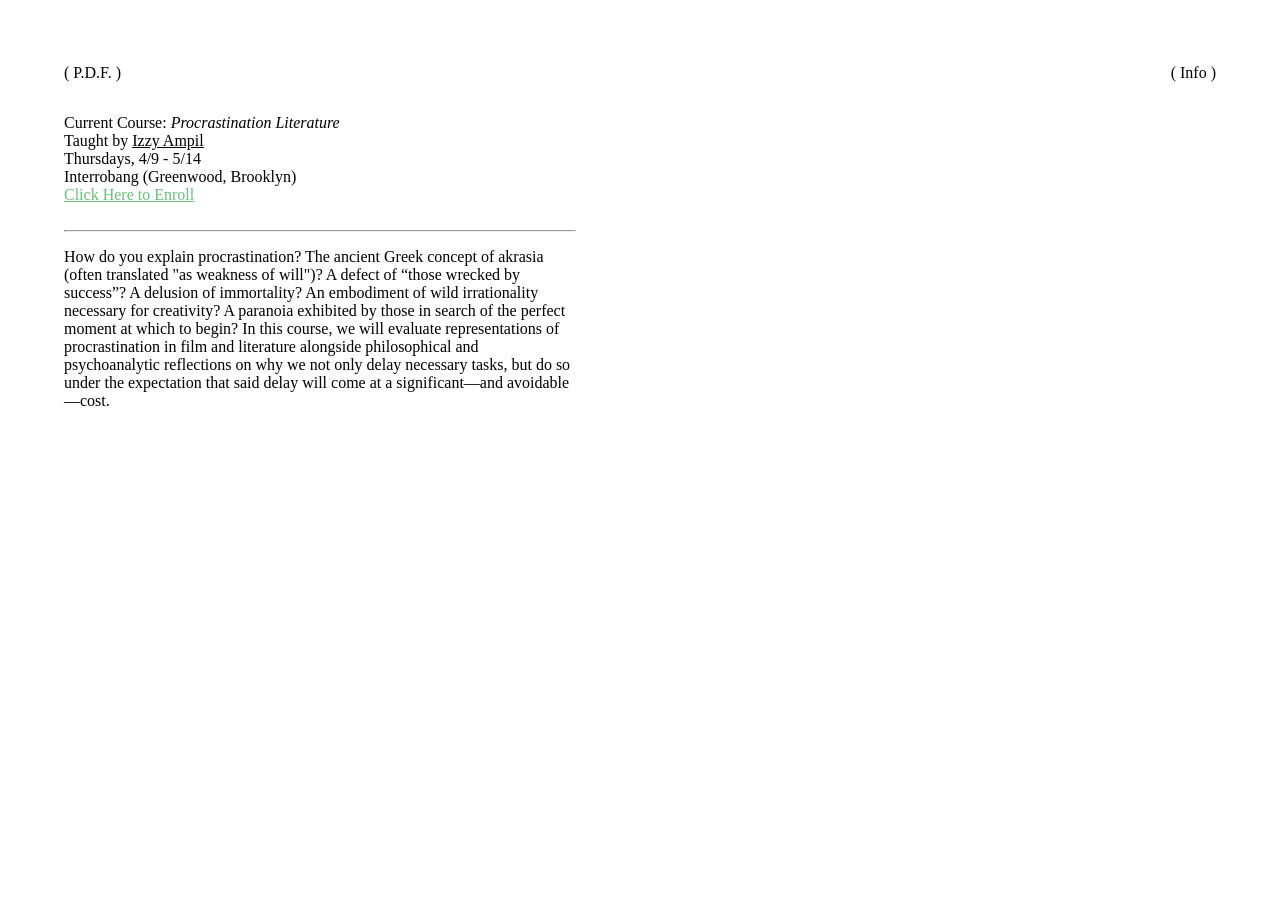
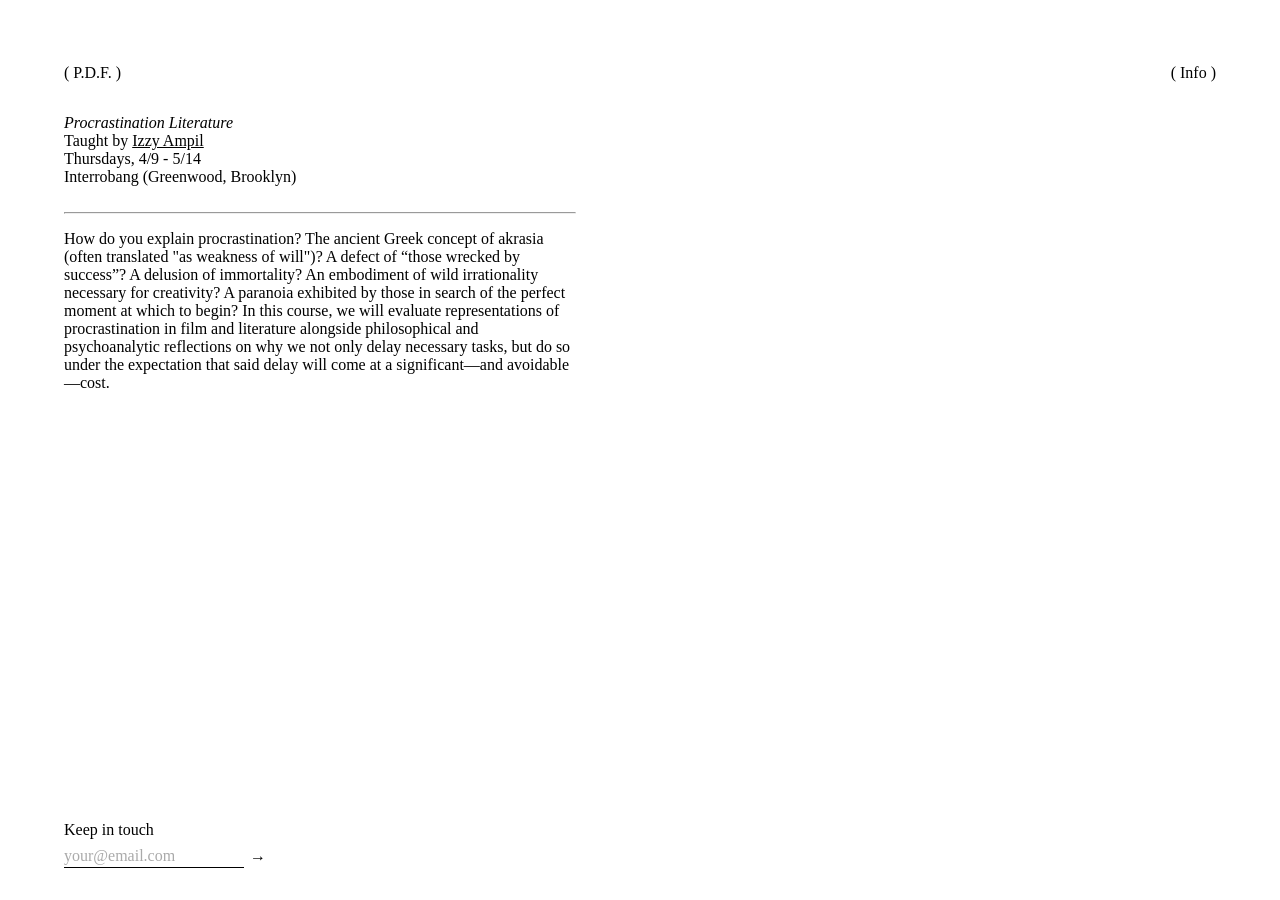
Before and after one commit to caleblstone/PDF, a Jekyll site: the page built from contentFolder/_courses/Course-01-Procrastination-Literature.md, in a window 1280 px wide. Built offline with Jekyll 4.4.1, drawn with Linux system fonts in a browser that asks for light colours; some web fonts are replaced; a script that is not in the unit is left out.

Commit message:
added newsletter

```diff
--- a/_includes/currentCourse.html
+++ b/_includes/currentCourse.html
@@ -1,18 +1,20 @@
+<div class="courseBox">
+    <p style="text-decoration: underline;">Upcoming Courses:</p>
+    <p><em>Coming Soon...</em></p>
+</div>
+
+<div class="courseBox" style="margin-top: 32px;">
+    <p style="text-decoration: underline;">Past Courses:</p>
     {% for course in site.courses %}
-            {% if course.activeCourse %}
-            <a href="{{ course.url }}">
+        {% if course.pastCourse %}
+        <a href="{{ course.url }}" style="display: block;">
             <div class="course">
-                    <p>Current Course: <em>{{ course.title }}</em></p>
-                    <p>Taught by <a href="{{ course.instructorLink }}" style="text-decoration: underline;" target="_blank">{{ course.instructor }}</p></a>
+                <p><em>{{ course.title }}</em></p>
+                <p>Taught by {{ course.instructor }}</p>
                 <p>{{ course.dateRange }}</p>
                 <p>{{ course.location }}</p>
-                    {% if course.enrollmentStatus == true %}
-                        <a href="{{ course.applicationLink}}" style="color: #69BF7C; text-decoration: underline;">Click Here to Enroll</a>
-                    {% endif %}
-                    {% if course.enrollmentStatus == false %}
-                        <p style="color: #ED3542;">Enrollment CLOSED</p>
-                    {% endif %}
             </div>
         </a>
         {% endif %}
     {% endfor %}
+</div>
--- a/_layouts/course.html
+++ b/_layouts/course.html
@@ -25,23 +25,26 @@
     <div id="contentBox">
         {% include header.html %}
         <div class="courseBox">
-            {% include currentCourse.html %}
-        <br><hr>
-
-        {% for course in site.courses %}
-            {% if course.activeCourse %}
-
-            <p>{{ course.description }}</p>
-            {% endif %}
-        {% endfor %}
-
+            <div class="course">
+                <p><em>{{ page.title }}</em></p>
+                <p>Taught by <a href="{{ page.instructorLink }}" style="text-decoration: underline;" target="_blank">{{ page.instructor }}</a></p>
+                <p>{{ page.dateRange }}</p>
+                <p>{{ page.location }}</p>
+            </div>
+            <br><hr>
+            <p>{{ page.description }}</p>
         </div>
-
-
     </div>
-
 
     <script src="/assets/js/nameChanger.js"></script>
 
+    <form action="https://buttondown.com/api/emails/embed-subscribe/PDF" method="post" class="embeddable-buttondown-form" id="newsletter-form">
+        <label for="bd-email">Keep in touch</label>
+        <div class="newsletter-input-row">
+            <input type="email" name="email" id="bd-email" placeholder="your@email.com" required />
+            <input type="submit" value="→" />
+        </div>
+    </form>
+
 </body>
 </html>
--- a/assets/css/main.scss
+++ b/assets/css/main.scss
@@ -81,6 +81,70 @@ header{
 }
 
 
+/* Newsletter form */
+#newsletter-form {
+    position: fixed;
+    bottom: 32px;
+    left: 64px;
+    font-family: "eb-garamond", serif;
+    font-size: 1em;
+    line-height: 1.4;
+
+    label {
+        display: block;
+        margin-bottom: 6px;
+        cursor: default;
+    }
+
+    .newsletter-input-row {
+        display: flex;
+        align-items: baseline;
+        gap: 6px;
+    }
+
+    input[type="email"] {
+        font-family: "eb-garamond", serif;
+        font-size: 1em;
+        border: none;
+        border-bottom: 1px solid black;
+        outline: none;
+        background: transparent;
+        width: 180px;
+        padding: 0 0 2px 0;
+
+        &::placeholder {
+            color: #aaa;
+        }
+    }
+
+    input[type="submit"] {
+        font-family: "eb-garamond", serif;
+        font-size: 1em;
+        border: none;
+        background: transparent;
+        cursor: pointer;
+        padding: 0;
+
+        &:hover {
+            color: grey;
+        }
+    }
+
+    p {
+        margin: 6px 0 0 0;
+        font-size: 0.75em;
+        color: #aaa;
+
+        a {
+            color: #aaa;
+
+            &:hover {
+                color: grey;
+            }
+        }
+    }
+}
+
 /* Mobile styles */
 @media (max-width: 600px) {
     body, html {
@@ -118,4 +182,13 @@ header{
 
     }
 
+    #newsletter-form {
+        bottom: 16px;
+        left: 16px;
+
+        input[type="email"] {
+            width: 140px;
+        }
+    }
+
 }
```
Also changed, not shown: _layouts/about.html (+8 -0 lines), _layouts/default.html (+9 -0 lines), contentFolder/_courses/Course-01-Procrastination-Literature.md (+2 -1 lines). Lines whose indentation alone changed are shown as unchanged.
